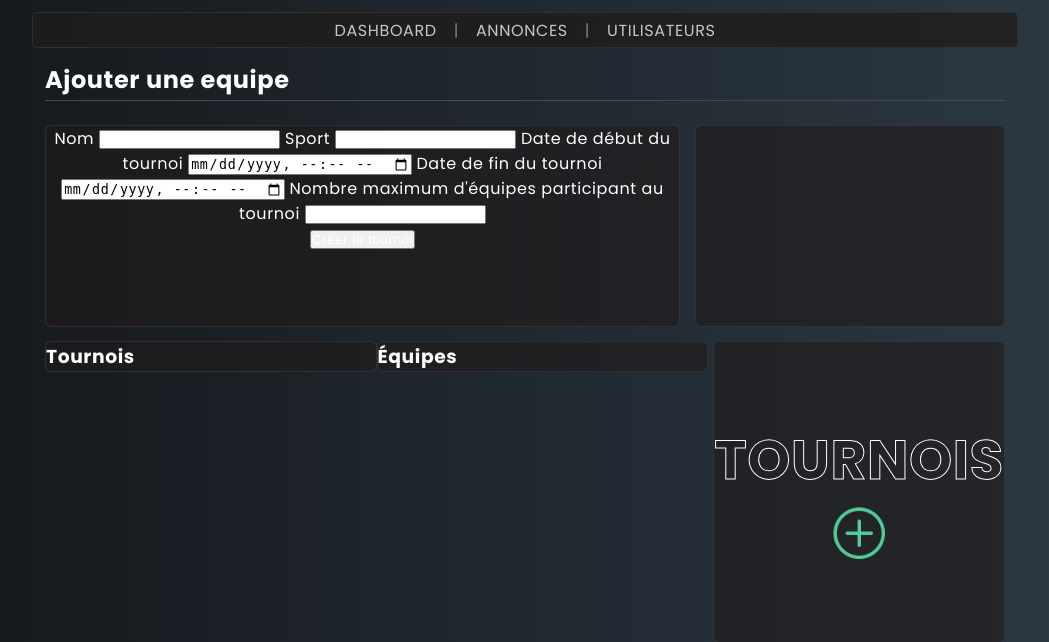
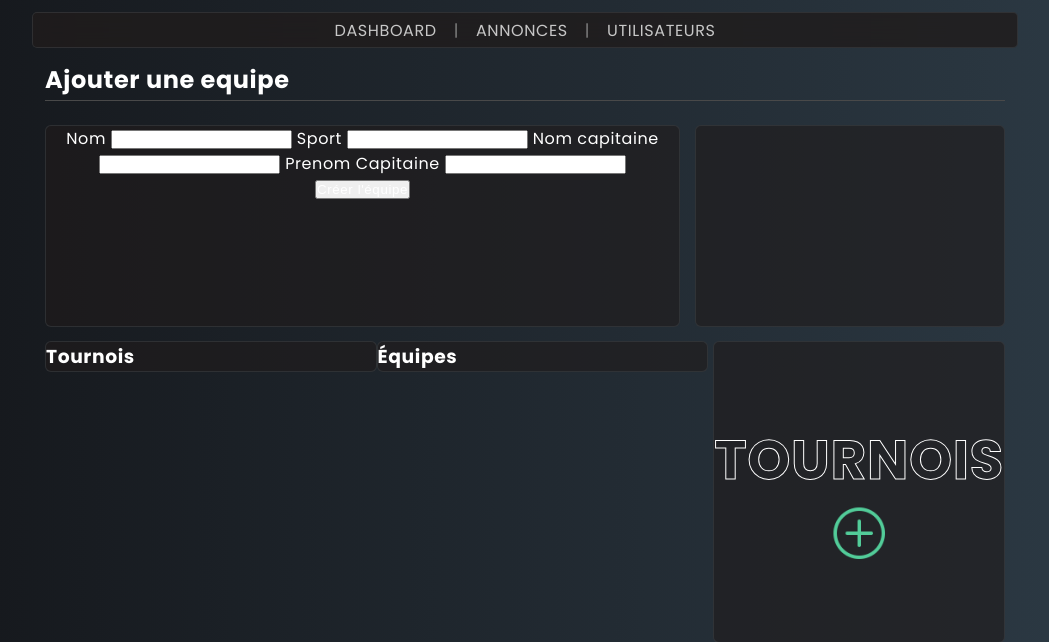
Before and after one commit to KaazDW/A2S3-SAE-TUNIV, a PHP site: page /pages/dashb-admin.php in a window 1280 px wide. Shown: the part 88-730 px from the top of the page, without its empty margins (115-1164 px from the left). Run offline with PHP 8.4, Linux system fonts and the light colour scheme; the visitor is signed in with stand-in values (Sample User, id 1); data that the repository does not hold is empty.

Commit message:
push-add-equipe

```diff
--- a/pages/dashb-admin.php
+++ b/pages/dashb-admin.php
@@ -33,7 +33,7 @@ $listeEquipes = $pdo->query($sql);
         <section class="dashadmin-section">
             <div class="dashadmin-topgrid">
                 <div class="dashadmin-topgrid-card dashadmin-card">
-                    <form action="../config/config-crea-tournoi.php" method="POST">
+                    <form action="../config/config-admin-crea-equipe.php" method="POST">
                         <div class="form">
                             <div class="form-parta">
                                 <label for="name">Nom</label>
@@ -42,19 +42,16 @@ $listeEquipes = $pdo->query($sql);
                                 <label for="sport">Sport</label>
                                 <input name="sport" type="text" id="sport" maxlength=50 required="required">
 
-                                <label for="dateDeb">Date de début du tournoi</label>
-                                <input name="dateDeb" type="datetime-local" id="dateDeb" required="required">
+                                <label for="name-capitaine">Nom capitaine</label>
+                                <input name="name-capitaine" type="name-capitaine" id="name-capitaine" required="required">
 
-                                <label for="dateFin">Date de fin du tournoi</label>
-                                <input name="dateFin" type="datetime-local" id="dateFin" required="required">
-
-                                <label for="teams">Nombre maximum d'équipes participant au tournoi</label>
-                                <input name="teams" type="integer" id="teams" required="required">
+                                <label for="firstname-capitaine">Prenom Capitaine</label>
+                                <input name="firstname-capitaine" type="firstname-capitaine" id="firstname-capitaine" required="required">
                             </div>
                         </div>
 
                         <div class="form-button">
-                            <button type="submit">Créer le tournoi</button>
+                            <button type="submit">Créer l'équipe</button>
                         </div>
                     </form>
 
@@ -100,7 +97,7 @@ $listeEquipes = $pdo->query($sql);
                                 <a class="edit" href="dashb-admin-editform-equipe.php?id=<?= $equipe['ID_Equipe'] ?>">
                                     <img src="../assets/img/edit-blanc.png">
                                 </a>
-                                <a class="edit" href="../config/config-suppr-tournoi.php?id=<?= $tournoi['ID_Equipe'] ?>">
+                                <a class="edit" href="../config/config-suppr-tournoi.php?id=<?= $equipe['ID_Equipe'] ?>">
                                     <img src="../assets/img/delete-blanc.png">
                                 </a>
                             </div>
```
Also changed, not shown: config/config-admin-crea-equipe.php (added, +42 -0 lines), config/config-editform.php (added, +32 -0 lines).
